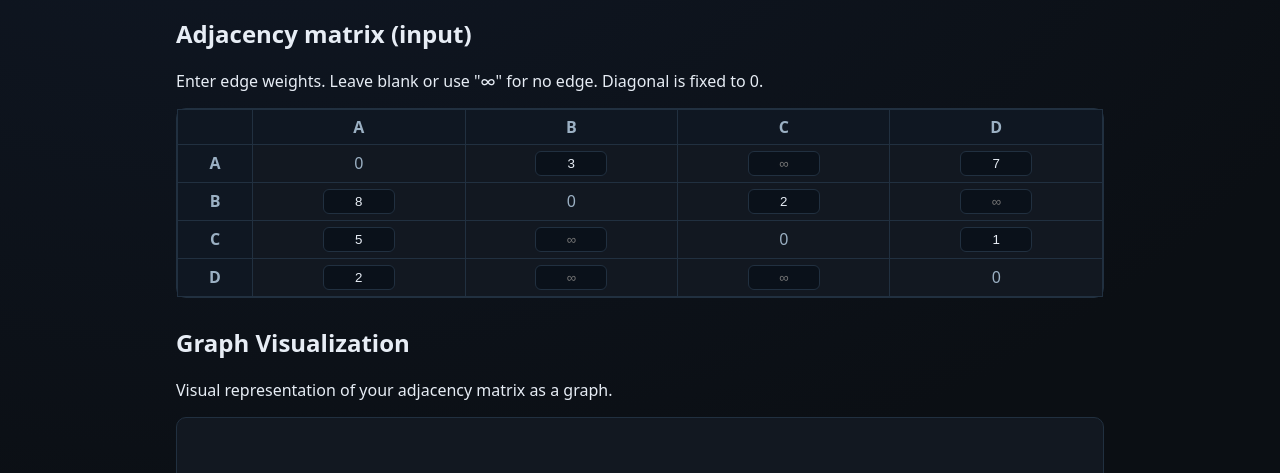
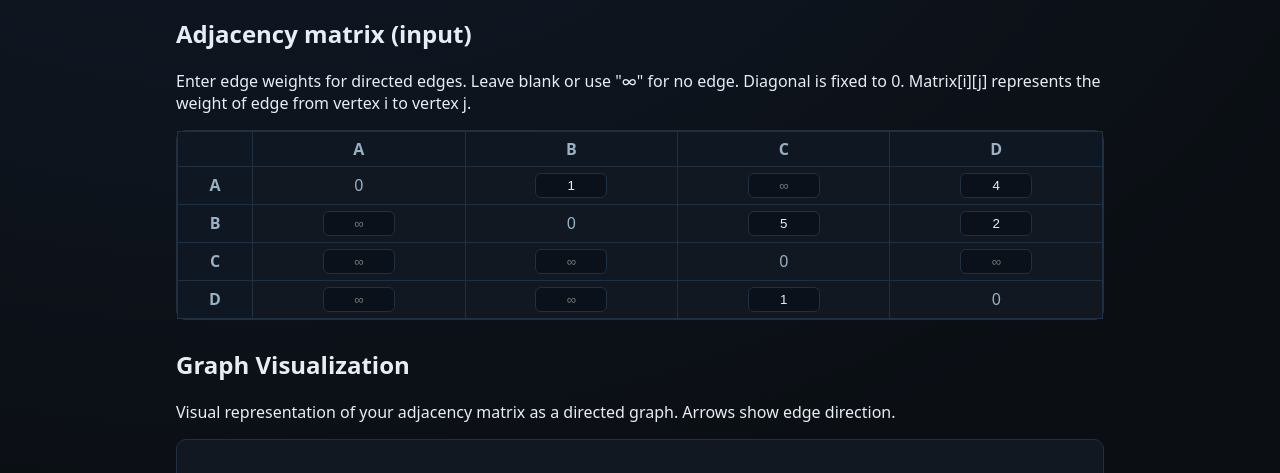
Before and after one commit to mihnea-popescu/algorithms-visualizer, a React (Create React App) app: page / in a window 1280 px wide. Shown: the part 127-600 px from the top of the page. Built offline with nearby package versions, Linux system fonts and the light colour scheme.

Commit message:
add directed edges

```diff
--- a/src/App.tsx
+++ b/src/App.tsx
@@ -14,10 +14,10 @@ import "./styles.css";
 const DEFAULT_N = 4;
 // A small default graph with some edges:
 const DEFAULT_MATRIX: Matrix = [
-  [0, 3, INF, 7],
-  [8, 0, 2, INF],
-  [5, INF, 0, 1],
-  [2, INF, INF, 0],
+  [0, 1, INF, 4],
+  [INF, 0, 5, 2],
+  [INF, INF, 0, INF],
+  [INF, INF, 1, 0],
 ];
 
 function labelFor(i: number): string {
@@ -139,7 +139,7 @@ export default function App() {
             />
             <div className="step-label">
               {`k = ${currentStep?.k}  (${
-                labels[currentStep!.k]
+                labels[currentStep!.k - 1]
               } allowed as intermediate)`}
             </div>
           </div>
@@ -156,14 +156,14 @@ export default function App() {
             <div className="formula-explanation">
               <p>
                 <strong>
-                  Step k = {currentStep.k} ({labels[currentStep.k]}):
+                  Step k = {currentStep.k} ({labels[currentStep.k - 1]}):
                 </strong>{" "}
-                We allow vertex {labels[currentStep.k]} as an intermediate
+                We allow vertex {labels[currentStep.k - 1]} as an intermediate
                 vertex.
               </p>
               <p>
                 For each pair of vertices (i, j), we check if going through
-                vertex {labels[currentStep.k]} gives us a shorter path. If{" "}
+                vertex {labels[currentStep.k - 1]} gives us a shorter path. If{" "}
                 <code>dist[i][k] + dist[k][j] &lt; dist[i][j]</code>, we update
                 the distance.
               </p>
@@ -179,8 +179,9 @@ export default function App() {
       <section>
         <h2>Adjacency matrix (input)</h2>
         <p>
-          Enter edge weights. Leave blank or use "∞" for no edge. Diagonal is
-          fixed to 0.
+          Enter edge weights for directed edges. Leave blank or use "∞" for no
+          edge. Diagonal is fixed to 0. Matrix[i][j] represents the weight of
+          edge from vertex i to vertex j.
         </p>
         <EditableMatrix
           n={n}
@@ -192,7 +193,10 @@ export default function App() {
 
       <section>
         <h2>Graph Visualization</h2>
-        <p>Visual representation of your adjacency matrix as a graph.</p>
+        <p>
+          Visual representation of your adjacency matrix as a directed graph.
+          Arrows show edge direction.
+        </p>
         <GraphVisualization matrix={matrix} labels={labels} />
       </section>
 
--- a/src/algorithms/floyd/floydAlgorithm.ts
+++ b/src/algorithms/floyd/floydAlgorithm.ts
@@ -30,16 +30,16 @@ export function floydWarshallSteps(input: Matrix): Step[] {
   const dist: Matrix = input.map((r) => r.slice());
   const steps: Step[] = [];
 
-  for (let k = 0; k < n; k++) {
+  for (let k = 1; k <= n; k++) {
     const updates: Set<string> = new Set();
     const debug: Record<string, string> = {};
     for (let i = 0; i < n; i++) {
       for (let j = 0; j < n; j++) {
-        const throughK = safeAdd(dist[i][k], dist[k][j]);
+        const throughK = safeAdd(dist[i][k - 1], dist[k - 1][j]);
         if (throughK < dist[i][j]) {
           debug[`${i}-${j}`] = `min(${displayCell(dist[i][j])}, ${displayCell(
-            dist[i][k]
-          )} + ${displayCell(dist[k][j])} = ${throughK}) → ${throughK}`;
+            dist[i][k - 1]
+          )} + ${displayCell(dist[k - 1][j])} = ${throughK}) → ${throughK}`;
           dist[i][j] = throughK;
           updates.add(`${i}-${j}`);
         }
--- a/src/components/GraphVisualization.tsx
+++ b/src/components/GraphVisualization.tsx
@@ -89,6 +89,9 @@ export default function GraphVisualization({
           ctx.fillText(label, node.x, node.y);
         }}
         linkWidth={(link: GraphLink) => Math.max(2, Math.sqrt(link.weight) / 2)}
+        linkDirectionalArrowLength={6}
+        linkDirectionalArrowRelPos={0.8}
+        linkDirectionalArrowColor={() => "#9bb0c3"}
         cooldownTicks={200}
         enableZoomInteraction={true}
         enableNodeDrag={true}
```
Also changed, not shown: 1 other file (tests, documents, lock files or other folders).
